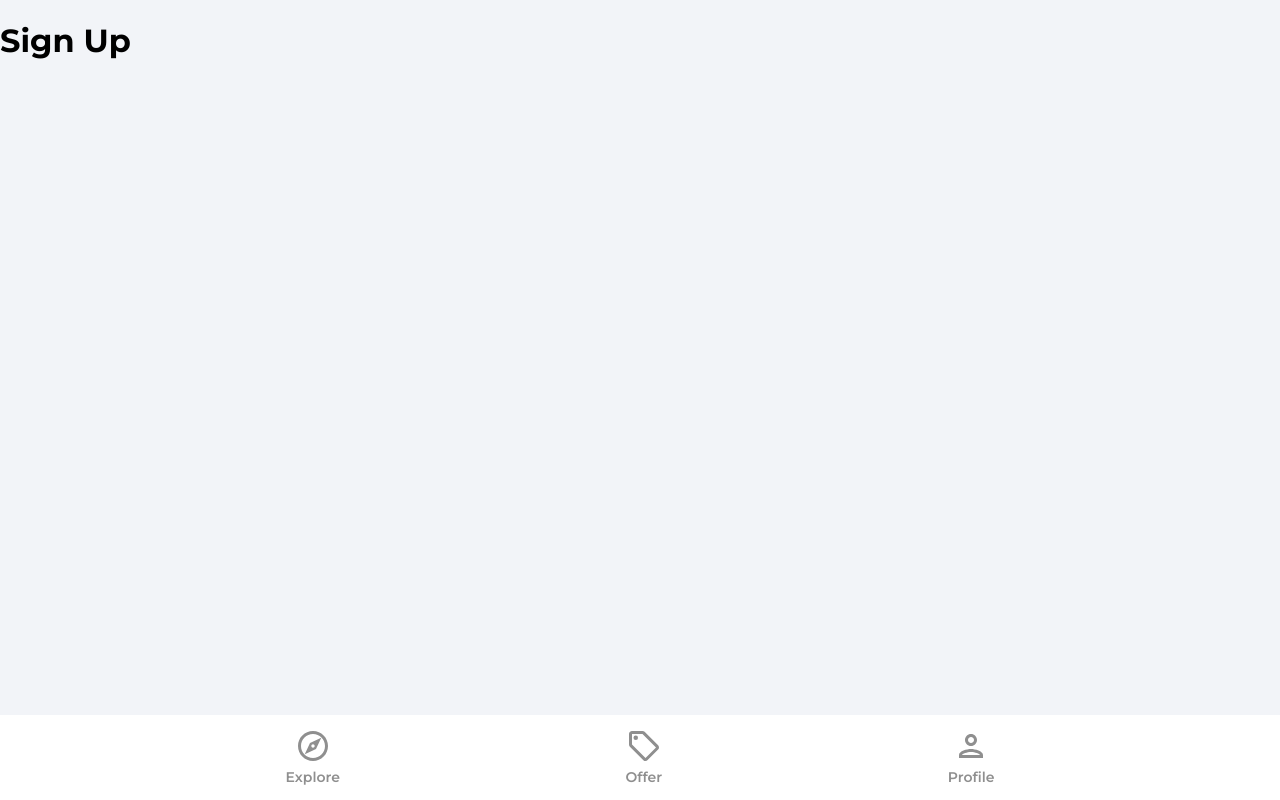
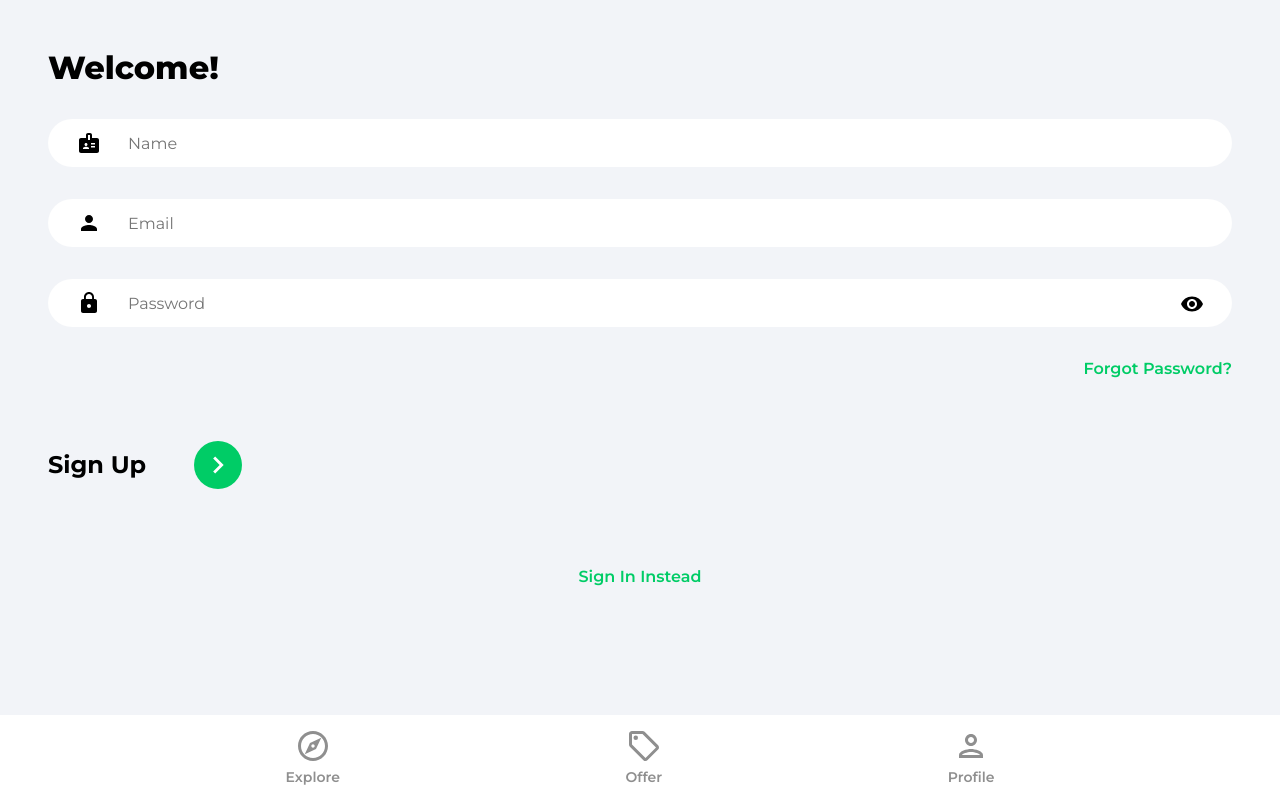
Before and after one commit to JohnKarima/House-Marketplace, a React (Create React App) app: page /sign-up in a window 1280 px wide. Built offline with nearby package versions, Linux system fonts and the light colour scheme.

Commit message:
Create Sign In and Sign Up forms

```diff
--- a/src/pages/SignIn.jsx
+++ b/src/pages/SignIn.jsx
@@ -1,5 +1,75 @@
+import { useState } from 'react'
+import { Link, useNavigate } from 'react-router-dom'
+import { ReactComponent as ArrowRightIcon } from '../assets/svg/keyboardArrowRightIcon.svg'
+import visibilityIcon from '../assets/svg/visibilityIcon.svg'
+
 function SignIn() {
-    return <div><h1>Sign In</h1></div>;
+  const [showPassword, setShowPassword] = useState(false)
+  const [formData, setFormData] = useState({
+    email: '',
+    password: '',
+  })
+  const { email, password } = formData
+  const navigate = useNavigate()
+  const onChange = (e) => {
+    setFormData((prevState) => ({
+      ...prevState,
+      [e.target.id]: e.target.value,
+    }))
   }
 
-  export default SignIn;
+  return (
+    <>
+      <div className="pageContainer">
+        <header>
+          <p className="pageHeader">Welcome Back!</p>
+        </header>
+        <form action="">
+          <input
+            type="email"
+            className="emailInput"
+            placeholder="Email"
+            id="email"
+            value={email}
+            onChange={onChange}
+          />
+          <div className="passwordInputDiv">
+            <input
+              type={showPassword ? 'text' : 'password'}
+              className="passwordInput"
+              placeholder="Password"
+              id="password"
+              value={password}
+              onChange={onChange}
+            />
+            <img
+              src={visibilityIcon}
+              alt="Show Password"
+              className="showPassword"
+              onClick={() => setShowPassword((prevState) => !prevState)}
+            />
+          </div>
+          <Link to="/forgot-password" className="forgotPasswordLink">
+            Forgot Password?
+          </Link>
+          <div className="signInBar">
+            <p className="sighInText">Sign In</p>
+            <button className="signInButton">
+              <ArrowRightIcon
+                fill="#ffffff"
+                width="34px"
+                height="34px"
+              ></ArrowRightIcon>
+            </button>
+          </div>
+        </form>
+        {/* Google OAuth */}
+        <Link to="/sign-up" className="registerLink">
+          Sign Up Instead
+        </Link>
+      </div>
+    </>
+  )
+}
+
+export default SignIn
--- a/src/pages/SignUp.jsx
+++ b/src/pages/SignUp.jsx
@@ -1,5 +1,84 @@
+import { useState } from 'react'
+import { Link, useNavigate } from 'react-router-dom'
+import { ReactComponent as ArrowRightIcon } from '../assets/svg/keyboardArrowRightIcon.svg'
+import visibilityIcon from '../assets/svg/visibilityIcon.svg'
+
 function SignUp() {
-    return <div><h1>Sign Up</h1></div>;
+  const [showPassword, setShowPassword] = useState(false)
+  const [formData, setFormData] = useState({
+    name: '',
+    email: '',
+    password: '',
+  })
+  const { name, email, password } = formData
+  const navigate = useNavigate()
+  const onChange = (e) => {
+    setFormData((prevState) => ({
+      ...prevState,
+      [e.target.id]: e.target.value,
+    }))
   }
 
-  export default SignUp;
+  return (
+    <>
+      <div className="pageContainer">
+        <header>
+          <p className="pageHeader">Welcome!</p>
+        </header>
+        <form action="">
+          <input
+            type="text"
+            className="nameInput"
+            placeholder="Name"
+            id="name"
+            value={name}
+            onChange={onChange}
+          />
+          <input
+            type="email"
+            className="emailInput"
+            placeholder="Email"
+            id="email"
+            value={email}
+            onChange={onChange}
+          />
+          <div className="passwordInputDiv">
+            <input
+              type={showPassword ? 'text' : 'password'}
+              className="passwordInput"
+              placeholder="Password"
+              id="password"
+              value={password}
+              onChange={onChange}
+            />
+            <img
+              src={visibilityIcon}
+              alt="Show Password"
+              className="showPassword"
+              onClick={() => setShowPassword((prevState) => !prevState)}
+            />
+          </div>
+          <Link to="/forgot-password" className="forgotPasswordLink">
+            Forgot Password?
+          </Link>
+          <div className="signUpBar">
+            <p className="signUpText">Sign Up</p>
+            <button className="signUpButton">
+              <ArrowRightIcon
+                fill="#ffffff"
+                width="34px"
+                height="34px"
+              ></ArrowRightIcon>
+            </button>
+          </div>
+        </form>
+        {/* Google OAuth */}
+        <Link to="/sign-in" className="registerLink">
+          Sign In Instead
+        </Link>
+      </div>
+    </>
+  )
+}
+
+export default SignUp
```
